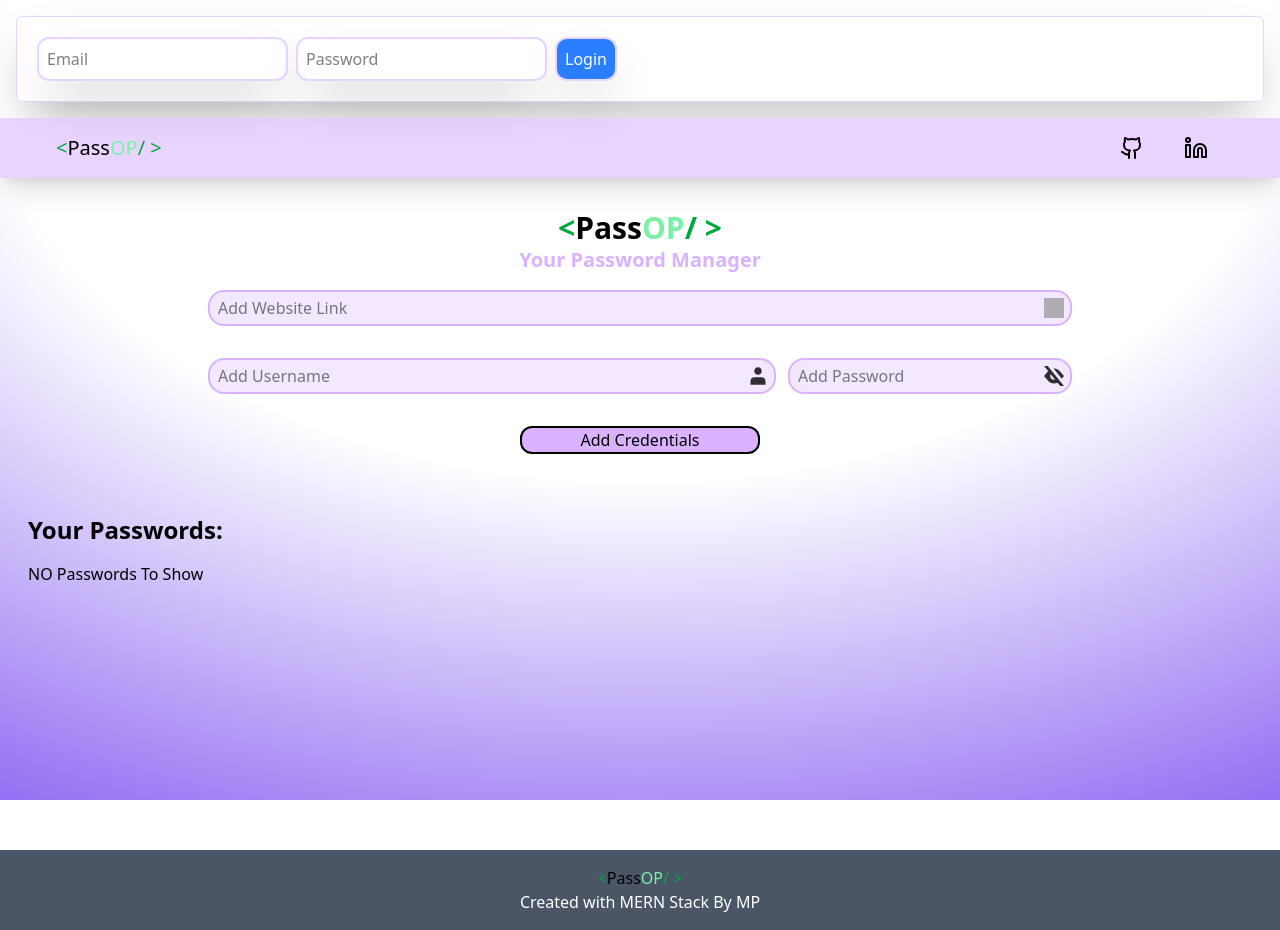
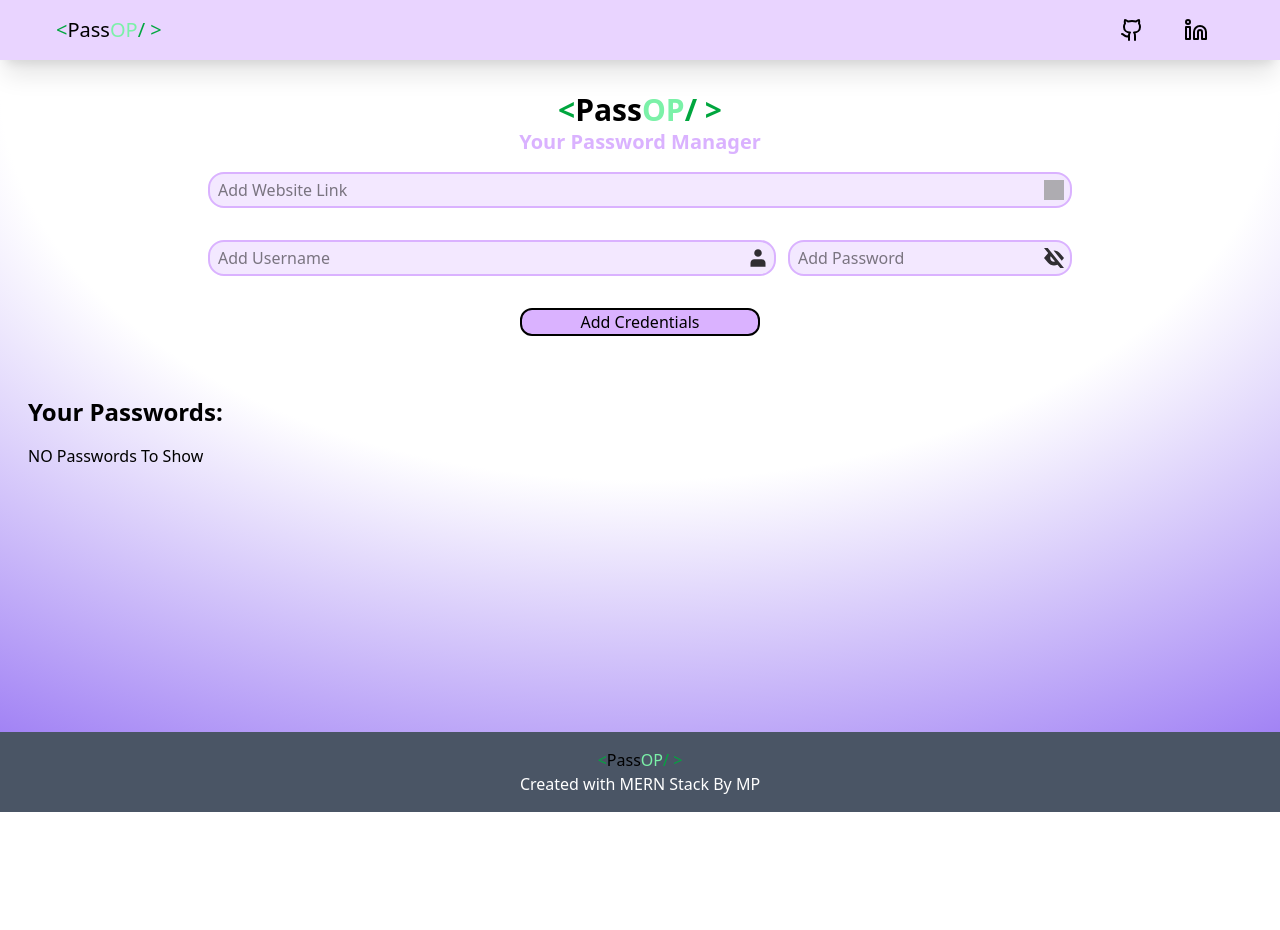
Before and after one commit to Mouryaakamp/FullStack-Password-Manager, a React (Vite) app in the folder Frontend/: page / in a window 1280 px wide. After the commit the page ends 812 px from the top, so only its background shows below. Built offline with nearby package versions, Linux system fonts and the light colour scheme; grey boxes are pictures that could not be loaded; some icons are missing.

Commit message:
db modified

```diff
--- a/Frontend/src/App.jsx
+++ b/Frontend/src/App.jsx
@@ -11,7 +11,6 @@ function App() {
 
   return (
     <>
-    <Auth/>
       <Navbar />
       <div className='min-h-[80vh]'>
         <Manager />
```
